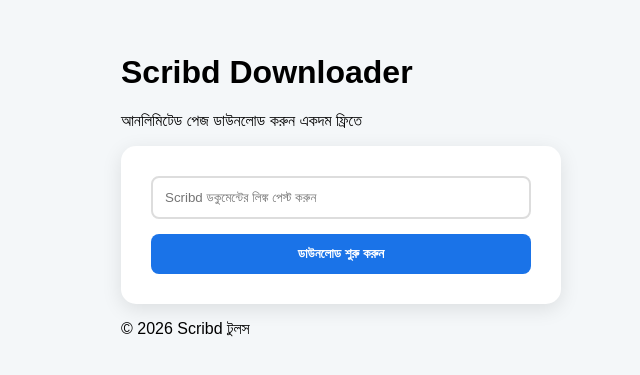
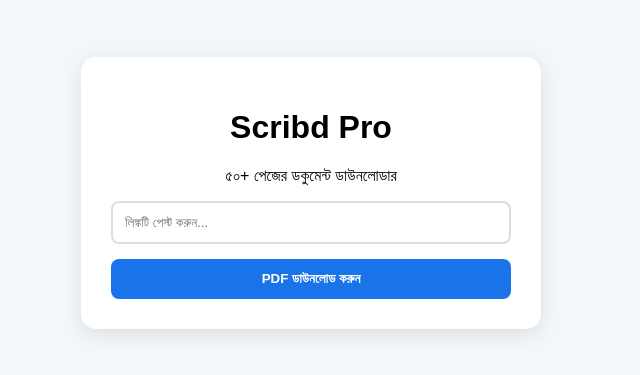
Before and after one commit to mujahidulhasan/scribd-downloader, a website: page public/index.html in a window 1280 px wide. Shown: the part 227-602 px from the top of the page, without its empty margins (329-969 px from the left). Drawn offline with nearby package versions, Linux system fonts and the light colour scheme.

Commit message:
Update index.html

```diff
--- a/public/index.html
+++ b/public/index.html
@@ -3,33 +3,24 @@
 <head>
     <meta charset="UTF-8">
     <meta name="viewport" content="width=device-width, initial-scale=1.0">
-    <title>Scribd PDF Downloader</title>
+    <title>Scribd Full PDF Downloader</title>
     <link rel="stylesheet" href="style.css">
     <script src="https://cdnjs.cloudflare.com/ajax/libs/jspdf/2.5.1/jspdf.umd.min.js"></script>
 </head>
 <body>
-    <div class="app-container">
-        <header>
-            <h1>Scribd Downloader</h1>
-            <p>আনলিমিটেড পেজ ডাউনলোড করুন একদম ফ্রিতে</p>
-        </header>
+    <div class="card">
+        <h1>Scribd Pro</h1>
+        <p>৫০+ পেজের ডকুমেন্ট ডাউনলোডার</p>
 
-        <main class="card">
-            <div class="input-box">
-                <input type="text" id="scribdUrl" placeholder="Scribd ডকুমেন্টের লিঙ্ক পেস্ট করুন">
-                <button id="dlBtn" onclick="handleDownload()">ডাউনলোড শুরু করুন</button>
+        <input type="text" id="scribdUrl" placeholder="লিঙ্কটি পেস্ট করুন...">
+        <button id="dlBtn" onclick="handleDownload()">PDF ডাউনলোড করুন</button>
+
+        <div id="progress-container" class="hidden">
+            <div class="progress-bar">
+                <div id="bar-fill"></div>
             </div>
-
-            <div id="progress-section" class="hidden">
-                <div class="progress-bar">
-                    <div id="bar-fill"></div>
-                </div>
-                <p id="status-text">প্রস্তুত হচ্ছে...</p>
-            </div>
-        </main>
-        <footer>
-            <p>&copy; 2026 Scribd টুলস</p>
-        </footer>
+            <p id="status-text">লিঙ্ক প্রসেস হচ্ছে...</p>
+        </div>
     </div>
     <script src="app.js"></script>
 </body>
```
